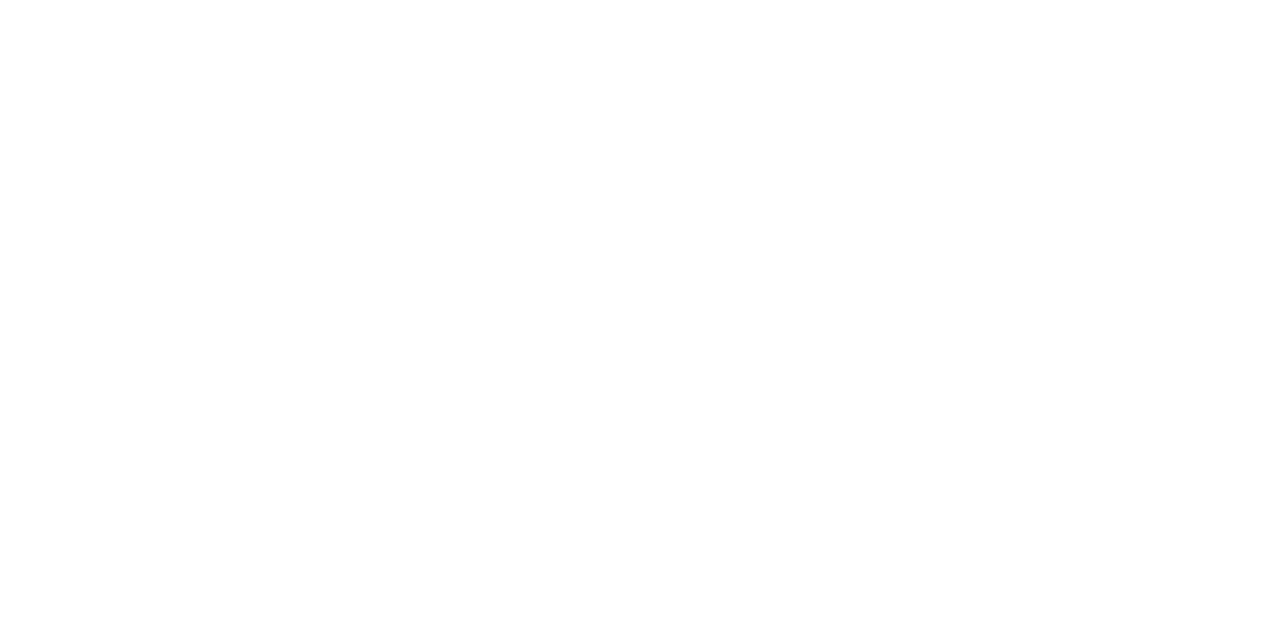
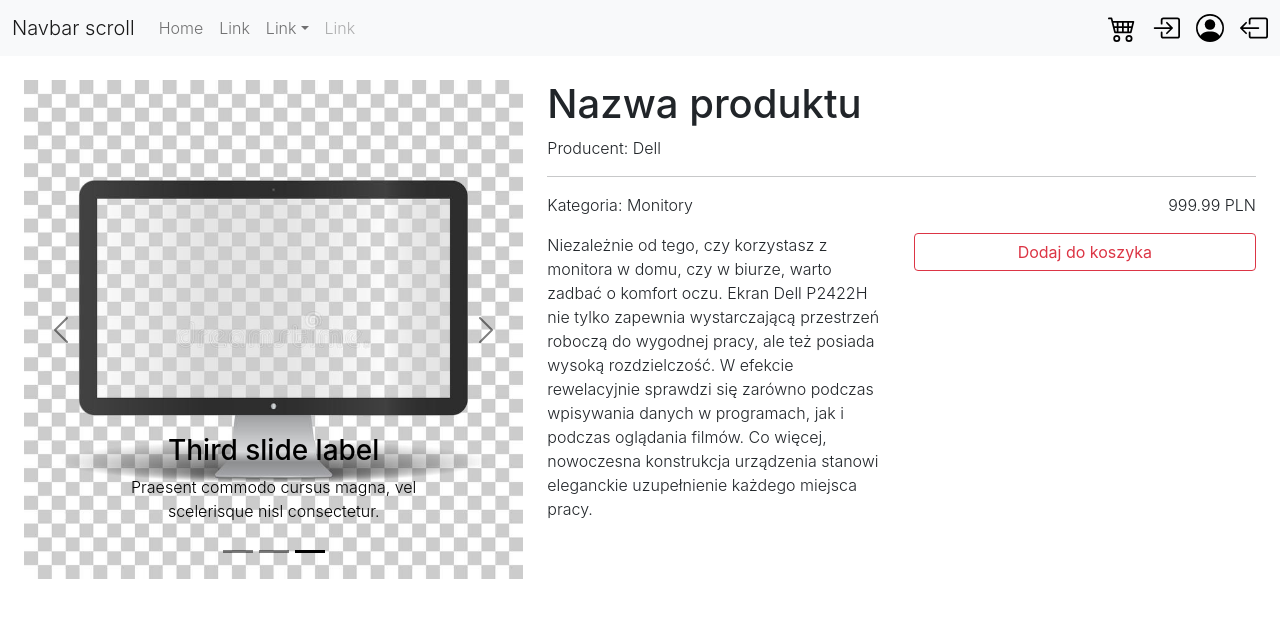
Before and after one commit to bdaf/Internet_shop, a React (Create React App) app in the folder frontend/: page /detail in a window 1280 px wide. Before the commit this address had no page. Shown: the top 618 px of the page. Built offline with nearby package versions, Linux system fonts and the light colour scheme.

Commit message:
add details page

```diff
--- a/frontend/src/App.js
+++ b/frontend/src/App.js
@@ -7,6 +7,7 @@
 import Home from './pages/Home/Home';
 import Register from './pages/Register/Register';
 import Login from './pages/Login/Login';
+import ProductDetails from './pages/ProductDetails/ProductDetails';
 
 function App() {
   const [date, setDate] = useState(null)
@@ -23,10 +24,11 @@
 
   return (
     <Routes>
-        <Route path="/" element={<Home />}/>
-          <Route path="login" element={<Login />} />
-          <Route path="register" element={<Register />} />
-      </Routes>
+      <Route path="/" element={<Home />} />
+      <Route path="login" element={<Login />} />
+      <Route path="register" element={<Register />} />
+      <Route path="detail" element={<ProductDetails />} />
+    </Routes>
   );
 }
 
--- a/frontend/src/components/Navbar/Navbar.js
+++ b/frontend/src/components/Navbar/Navbar.js
@@ -5,7 +5,7 @@
 import account from './person-circle.svg'
 import logout from './box-arrow-left.svg'
 
-const Navbars = () => {
+const Navbars = (props) => {
     return (
         <Navbar bg="light" expand="lg">
             <Container fluid>
@@ -31,6 +31,7 @@
                             Link
                         </Nav.Link>
                     </Nav>
+                    {props.search ? (
                         <Form className="d-flex">
                             <FormControl
                                 type="search"
@@ -40,6 +41,8 @@
                             />
                             <Button variant="outline-success">Search</Button>
                         </Form>
+                    ) : null}
+
                     <div className="ms-3">
                         <img src={cart} alt="cart" />
                     </div>
@@ -49,11 +52,11 @@
                         <Outlet />
                     </div>
                     <div className="ms-3">
-                        <img  src={account} alt="account" />
+                        <img src={account} alt="account" />
                     </div>
 
                     <div className="ms-3">
-                        <img  src={logout} alt="logout" />
+                        <img src={logout} alt="logout" />
                     </div>
                 </Navbar.Collapse>
             </Container>
--- /dev/null
+++ b/frontend/src/components/UI/Carousel/Carousel.js
@@ -0,0 +1,46 @@
+import { Carousel } from 'react-bootstrap';
+
+import test from '../../../pages/Home/components/Product/Monitor.jpg'
+
+
+const Carousels = () => {
+    return (
+            <Carousel className="w-100" variant="dark">
+                <Carousel.Item interval={1000}>
+                    <img
+                        className="d-block w-100"
+                        src={test}
+                        alt="First slide"
+                    />
+                    <Carousel.Caption>
+                        <h3>First slide label</h3>
+                        <p>Nulla vitae elit libero, a pharetra augue mollis interdum.</p>
+                    </Carousel.Caption>
+                </Carousel.Item>
+                <Carousel.Item interval={500}>
+                    <img
+                        className="d-block w-100"
+                        src={test}
+                        alt="Second slide"
+                    />
+                    <Carousel.Caption>
+                        <h3>Second slide label</h3>
+                        <p>Lorem ipsum dolor sit amet, consectetur adipiscing elit.</p>
+                    </Carousel.Caption>
+                </Carousel.Item>
+                <Carousel.Item>
+                    <img
+                        className="d-block w-100"
+                        src={test}
+                        alt="Third slide"
+                    />
+                    <Carousel.Caption>
+                        <h3>Third slide label</h3>
+                        <p>Praesent commodo cursus magna, vel scelerisque nisl consectetur.</p>
+                    </Carousel.Caption>
+                </Carousel.Item>
+            </Carousel>
+    );
+}
+
+export default Carousels
--- a/frontend/src/pages/Home/Home.js
+++ b/frontend/src/pages/Home/Home.js
@@ -7,7 +7,7 @@
 const Home = () => {
     return (
         <div>
-            <Navbar />
+            <Navbar search={true}/>
             <Offer />
             <div className="">
                 <Row className="justify-content-md-center">
--- /dev/null
+++ b/frontend/src/pages/ProductDetails/ProductDetails.js
@@ -0,0 +1,37 @@
+import { Col, Row, Stack, Button } from "react-bootstrap";
+import Navbar from "../../components/Navbar/Navbar";
+import Carousels from "../../components/UI/Carousel/Carousel";
+
+const ProductDetails = (props) => {
+    return (
+        <>
+            <Navbar />
+            <div className="m-4">
+                <Row>
+                    <Col xs={12} md={5}>
+                        <Carousels />
+                    </Col>
+                    <Col xs={12} md={7}>
+                        <h1>Nazwa produktu</h1>
+                        <p>Producent: Dell</p>
+                        <hr />
+                        <Row>
+                            <Col xs={12} md={6}>
+                                <p>Kategoria: Monitory</p>
+                                <p>Niezależnie od tego, czy korzystasz z monitora w domu, czy w biurze, warto zadbać o komfort oczu. Ekran Dell P2422H nie tylko zapewnia wystarczającą przestrzeń roboczą do wygodnej pracy, ale też posiada wysoką rozdzielczość. W efekcie rewelacyjnie sprawdzi się zarówno podczas wpisywania danych w programach, jak i podczas oglądania filmów. Co więcej, nowoczesna konstrukcja urządzenia stanowi eleganckie uzupełnienie każdego miejsca pracy.</p>
+                            </Col>
+                            <Col xs={12} md={6}>
+                                <Stack gap={3}>
+                                    <div className="ms-auto">999.99 PLN</div>
+                                    <Button variant="outline-danger">Dodaj do koszyka</Button>
+                                </Stack>
+                            </Col>
+                        </Row>
+                    </Col>
+                </Row>
+            </div>
+        </>
+    );
+}
+
+export default ProductDetails
```
Lines whose indentation alone changed are shown as unchanged.
